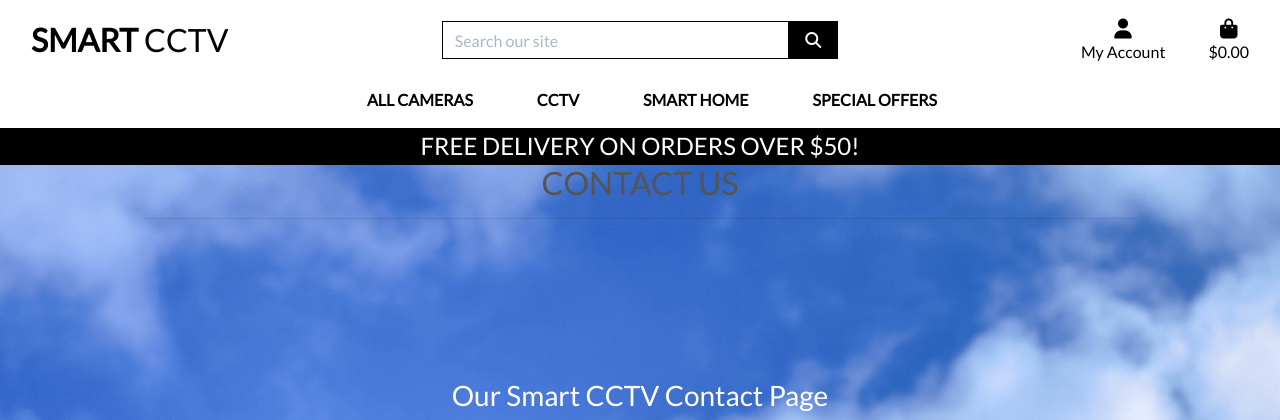
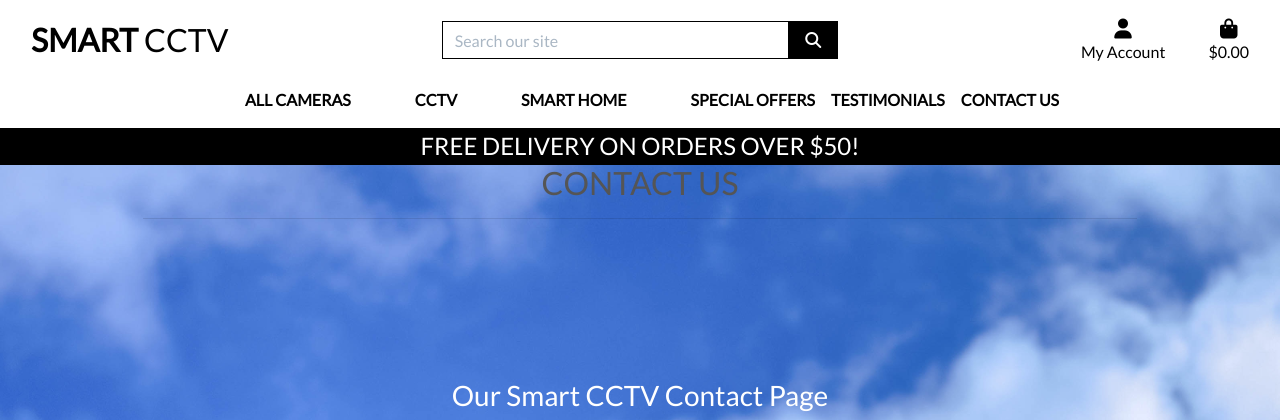
Before and after one commit to Zaurtime/smart_cctv, a Django app: page /contact/ in a window 1280 px wide. Shown: the top 420 px of the page. Run offline with Django 3.2, Linux system fonts and the light colour scheme; parts of the project's set-up code (start-up, migrations or seed data) failed here and were passed over; some libraries are stand-ins or nearby versions.

Commit message:
Add links to main nav html

```diff
--- a/templates/includes/main-nav.html
+++ b/templates/includes/main-nav.html
@@ -46,5 +46,19 @@
                 <a href="{% url 'products' %}?category=new_arrivals,deals,clearance" class="dropdown-item">All Specials</a>
             </div>
         </li>
+
+        <li class="nav-item">
+            <a class="logo-font font-weight-bold nav-link text-black" href="{% url 'testimonials' %}" id="specials-link" aria-haspopup="true" aria-expanded="false">
+                Testimonials
+            </a>
+
+        <li class="nav-item dropdown">
+            <a class="logo-font font-weight-bold nav-link text-black" href="#" id="specials-link" data-toggle="dropdown" aria-haspopup="true" aria-expanded="false">
+                Contact Us
+            </a>
+            <div class="dropdown-menu border-0" aria-labelledby="specials-link">
+                <a href="{% url 'contact' %}" class="dropdown-item">Contact Now</a>
+            </div>
+        </li>
     </ul>
 </div>
```
Also changed, not shown: media/Outdoor1_EnYDeD0.jpg (added).
